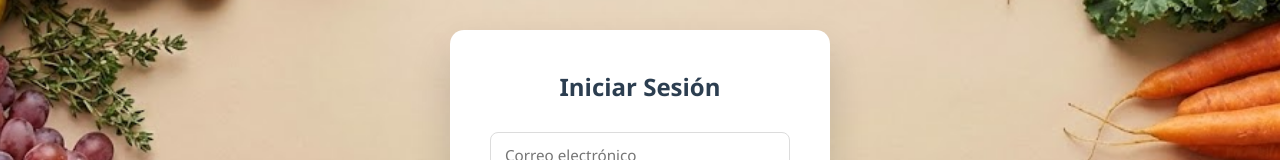
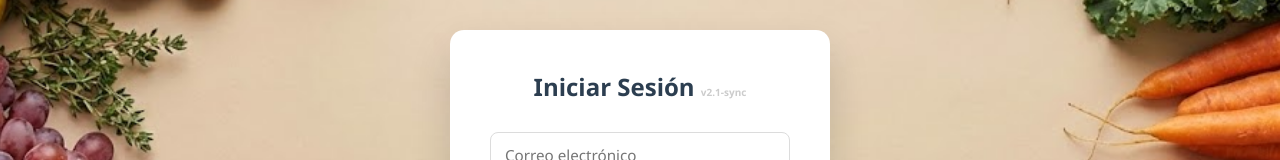
Before and after one commit to jfran98/LEGUMBRERIA, a website: page public/login.html in a window 1280 px wide. Shown: the part 219-379 px from the top of the page. Drawn offline with Linux system fonts and the light colour scheme.

Commit message:
fix: explicit visible sync tag v2.1 and cleanup

```diff
--- a/public/login.html
+++ b/public/login.html
@@ -12,7 +12,7 @@
 
 
   <div class="login-container">
-    <h2>Iniciar Sesión</h2>
+    <h2>Iniciar Sesión <span style="font-size: 10px; color: #ccc;">v2.1-sync</span></h2>
     <form id="formLogin">
       <input type="email" name="t3" placeholder="Correo electrónico" required>
       <input type="password" name="t5" placeholder="Contraseña" required>
```
